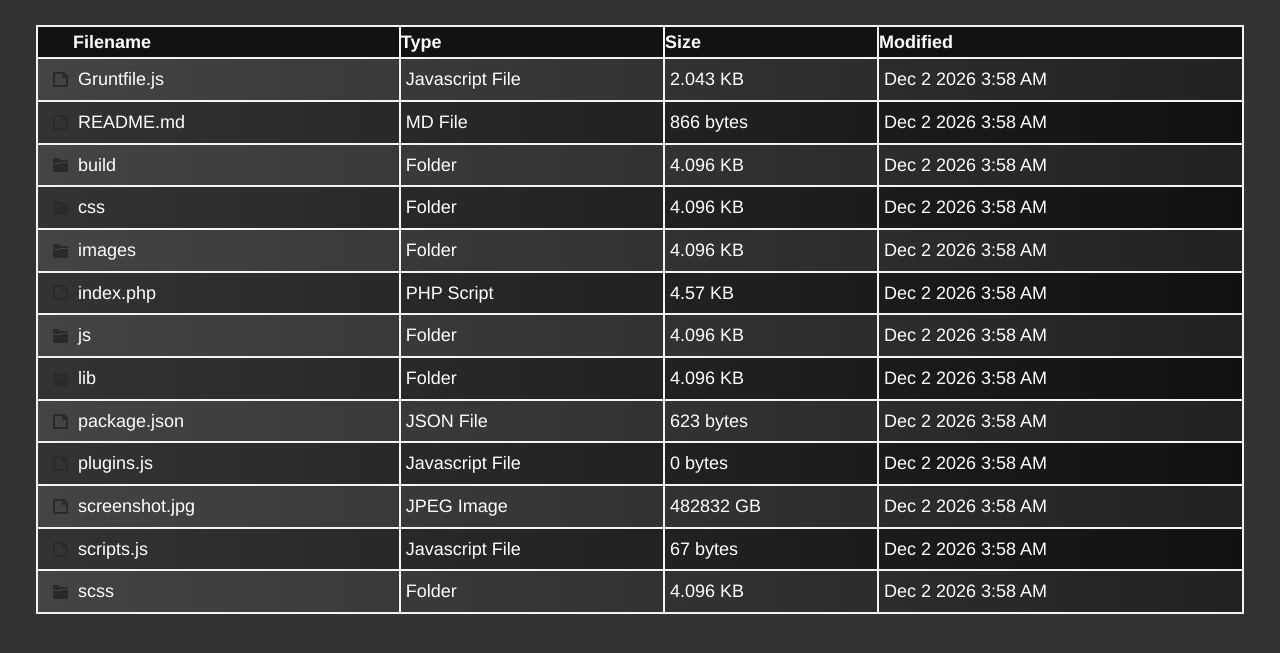
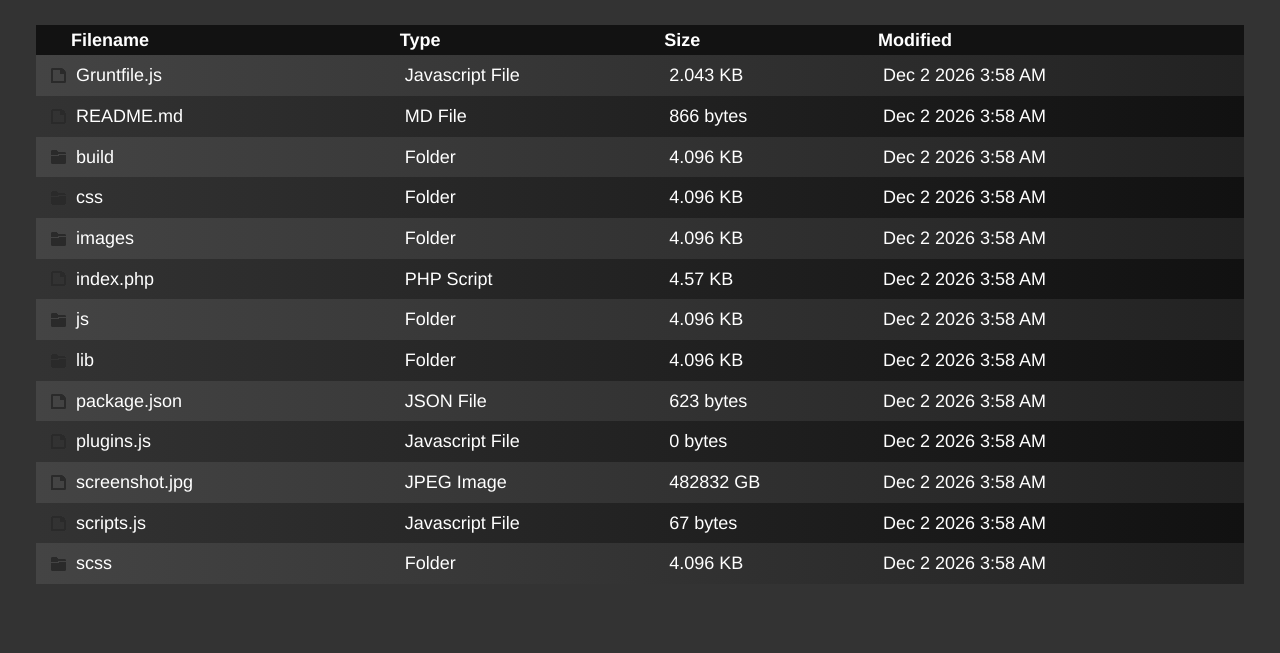
Before and after one commit to andybeckmann/Apache_directory_ui, a PHP site: page / in a window 1280 px wide. Shown: the part 77-730 px from the top of the page. Run offline with PHP 8.4, Linux system fonts and the light colour scheme; data that the repository does not hold is empty.

Commit message:
Add missing border-collapse style

```diff
--- a/css/main.css
+++ b/css/main.css
@@ -35,6 +35,7 @@
 table {
   background-color: #f3f3f3;
   width: 100%;
+  border-collapse: collapse;
 }
 
 th {
--- a/css/production.css
+++ b/css/production.css
@@ -1 +1 @@
-td,th{text-align:left}td,tr{padding:5px}body,td a,th,tr:hover a{color:#fff}*{box-sizing:border-box;-webkit-tap-highlight-color:transparent}img{max-width:100%;height:auto}a{text-decoration:none}body{font-family:Helvetica Neue,sans-serif;font-size:18px;padding:2em;background:#333;-webkit-font-smoothing:antialiased;text-rendering:optimizeLegibility}h1{margin-top:0;padding-top:0;font-weight:400}table{background-color:#f3f3f3;width:100%}th{padding:5px 0;background:#121212;cursor:pointer}th a{padding-left:0}th small{font-size:10px}th:first-of-type{padding-left:35px}td{transition:.5s ease all}td a{display:block;padding:5px 10px}td:first-of-type a{background:url(../images/file.png) 10px 50% no-repeat;padding-left:35px}td:not(:first-of-type) a{background-image:none!important}td.folder a{background:url(../images/folder.png) 10px 50% no-repeat}tr{background:linear-gradient(90deg,#333,#111)}tr:nth-of-type(odd){background:linear-gradient(90deg,#444,#222)}tr:hover{background:linear-gradient(90deg,#222,#111)}
+td,th{text-align:left}td,tr{padding:5px}body,td a,th,tr:hover a{color:#fff}*{box-sizing:border-box;-webkit-tap-highlight-color:transparent}img{max-width:100%;height:auto}a{text-decoration:none}body{font-family:Helvetica Neue,sans-serif;font-size:18px;padding:2em;background:#333;-webkit-font-smoothing:antialiased;text-rendering:optimizeLegibility}h1{margin-top:0;padding-top:0;font-weight:400}table{background-color:#f3f3f3;width:100%;border-collapse:collapse}th{padding:5px 0;background:#121212;cursor:pointer}th a{padding-left:0}th small{font-size:10px}th:first-of-type{padding-left:35px}td{transition:.5s ease all}td a{display:block;padding:5px 10px}td:first-of-type a{background:url(../images/file.png) 10px 50% no-repeat;padding-left:35px}td:not(:first-of-type) a{background-image:none!important}td.folder a{background:url(../images/folder.png) 10px 50% no-repeat}tr{background:linear-gradient(90deg,#333,#111)}tr:nth-of-type(odd){background:linear-gradient(90deg,#444,#222)}tr:hover{background:linear-gradient(90deg,#222,#111)}
--- a/scss/main.scss
+++ b/scss/main.scss
@@ -38,6 +38,7 @@
 table {
     background-color: #f3f3f3;
     width: 100%;
+    border-collapse: collapse;
 }
 
 th {
```
